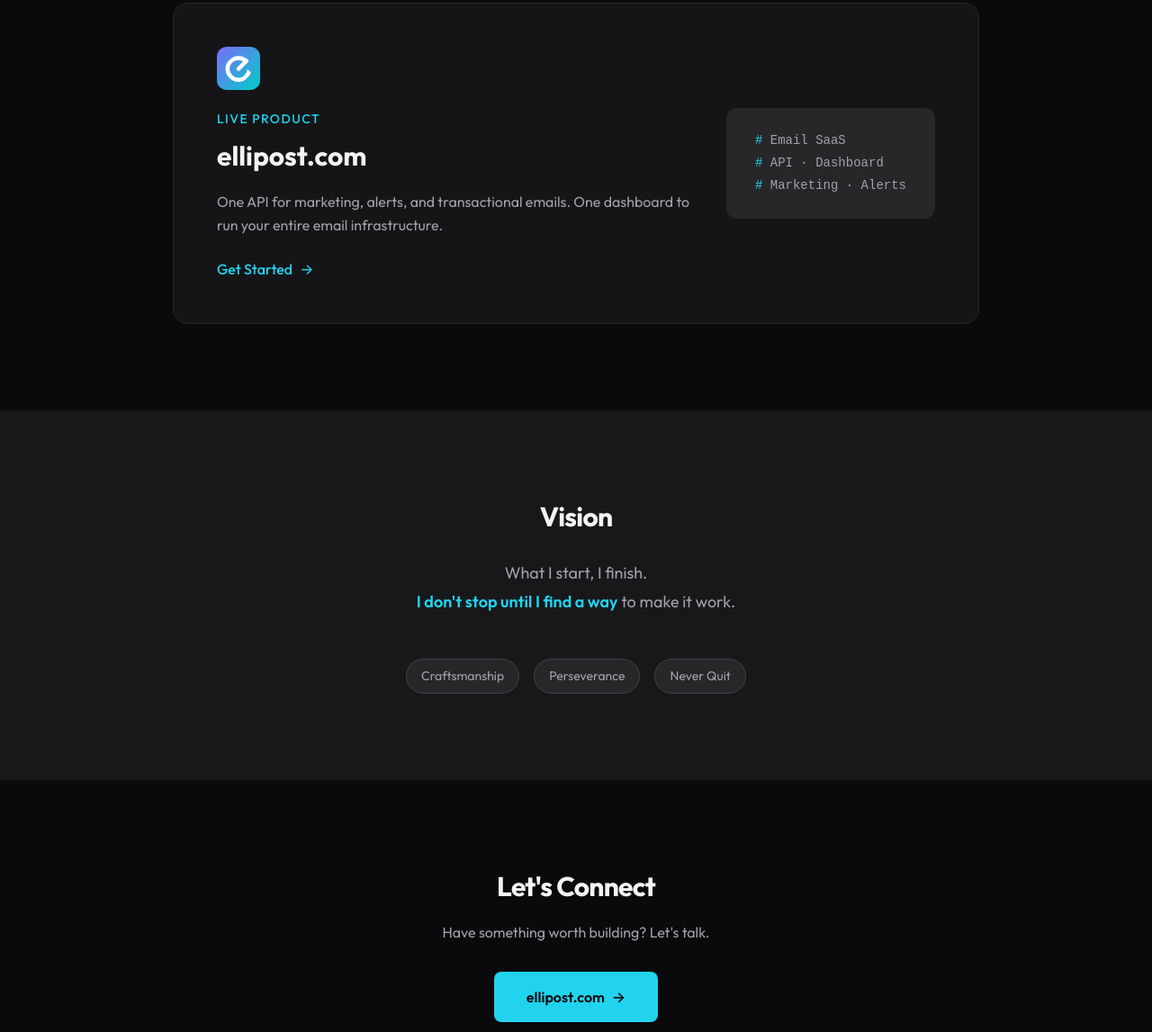
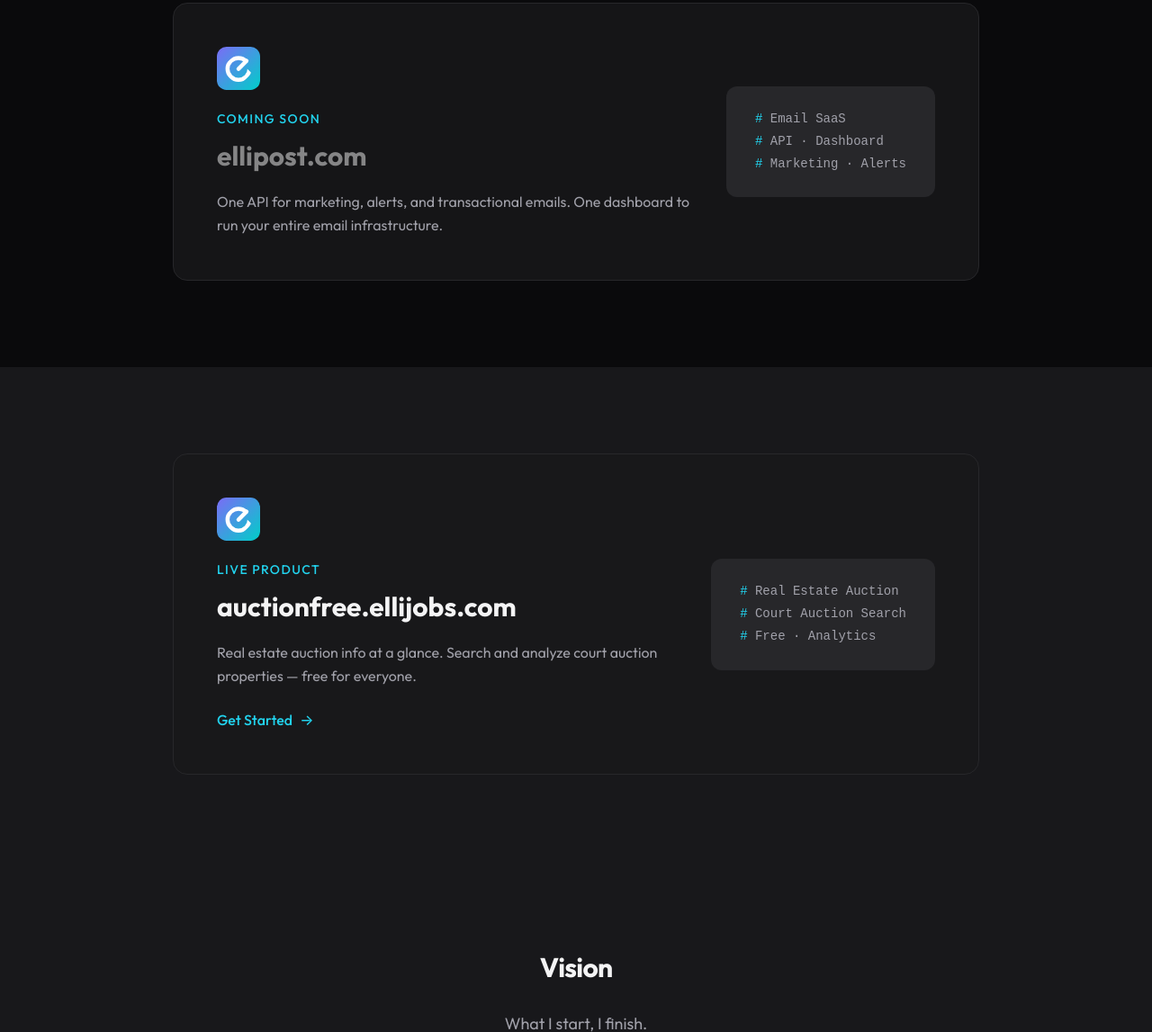
Before and after one commit to fredchoi/ellijobs, a plain HTML site: page index.html in a window 1280 px wide. Shown: the part 1217-2364 px from the top of the page at 90% size. Drawn offline with Linux system fonts and the light colour scheme.

Commit message:
feat: add auctionfree product card and mark ellipost as coming soon

```diff
--- a/index.html
+++ b/index.html
@@ -88,7 +88,7 @@
             </span>
           </p>
           <div class="hero-actions">
-            <a href="https://ellipost.com" target="_blank" rel="noopener noreferrer" class="btn btn-primary">ellipost.com →</a>
+            <a href="https://auctionfree.ellijobs.com" target="_blank" rel="noopener noreferrer" class="btn btn-primary">auctionfree →</a>
             <a href="#vision" class="btn btn-secondary">Vision →</a>
           </div>
         </div>
@@ -151,19 +151,17 @@
                   </g>
                 </svg>
               </div>
-              <p class="ellipost-label">Live Product</p>
+              <p class="ellipost-label">
+                <span class="lang-ko">공사중</span>
+                <span class="lang-en">Coming Soon</span>
+              </p>
               <h2 class="ellipost-title">
-                <a href="https://ellipost.com" target="_blank" rel="noopener noreferrer">ellipost.com</a>
+                <span style="opacity: 0.5;">ellipost.com</span>
               </h2>
               <p class="ellipost-desc">
                 <span class="lang-ko">마케팅·알림·트랜잭션 이메일을 하나의 API로. 대시보드 하나면 이메일 인프라가 완성됩니다.</span>
                 <span class="lang-en">One API for marketing, alerts, and transactional emails. One dashboard to run your entire email infrastructure.</span>
               </p>
-              <a href="https://ellipost.com" target="_blank" rel="noopener noreferrer" class="ellipost-link">
-                <span class="lang-ko">바로 시작하기</span>
-                <span class="lang-en">Get Started</span>
-                <span aria-hidden="true">→</span>
-              </a>
             </div>
             <div class="ellipost-tags">
               <span class="lang-ko">
@@ -175,6 +173,60 @@
                 <span class="tag-line">#</span> Email SaaS<br>
                 <span class="tag-line">#</span> API · Dashboard<br>
                 <span class="tag-line">#</span> Marketing · Alerts
+              </span>
+            </div>
+          </div>
+        </div>
+      </section>
+
+      <!-- auctionfree.ellijobs.com -->
+      <section class="section section-dark">
+        <div class="container">
+          <div class="ellipost-card">
+            <div class="ellipost-main">
+              <div class="ellipost-symbol">
+                <svg width="48" height="48" viewBox="0 0 512 512" fill="none" xmlns="http://www.w3.org/2000/svg">
+                  <defs>
+                    <linearGradient id="af-grad" x1="0" y1="0" x2="512" y2="512" gradientUnits="userSpaceOnUse">
+                      <stop stop-color="#7B6CF6"/>
+                      <stop offset="1" stop-color="#00CEC9"/>
+                    </linearGradient>
+                    <clipPath id="af-clip">
+                      <rect x="100" y="110" width="312" height="152"/>
+                      <rect x="100" y="262" width="230" height="150"/>
+                    </clipPath>
+                  </defs>
+                  <rect width="512" height="512" rx="114" fill="url(#af-grad)"/>
+                  <g transform="rotate(-45, 256, 262)">
+                    <circle cx="256" cy="262" r="130" fill="none" stroke="#fff" stroke-width="48" clip-path="url(#af-clip)"/>
+                    <line x1="256" y1="262" x2="390" y2="262" stroke="#fff" stroke-width="48" stroke-linecap="round"/>
+                  </g>
+                </svg>
+              </div>
+              <p class="ellipost-label">Live Product</p>
+              <h2 class="ellipost-title">
+                <a href="https://auctionfree.ellijobs.com" target="_blank" rel="noopener noreferrer">auctionfree.ellijobs.com</a>
+              </h2>
+              <p class="ellipost-desc">
+                <span class="lang-ko">부동산 경매 정보를 한눈에. 법원 경매 물건 검색부터 분석까지, 누구나 무료로 시작할 수 있습니다.</span>
+                <span class="lang-en">Real estate auction info at a glance. Search and analyze court auction properties — free for everyone.</span>
+              </p>
+              <a href="https://auctionfree.ellijobs.com" target="_blank" rel="noopener noreferrer" class="ellipost-link">
+                <span class="lang-ko">바로 시작하기</span>
+                <span class="lang-en">Get Started</span>
+                <span aria-hidden="true">→</span>
+              </a>
+            </div>
+            <div class="ellipost-tags">
+              <span class="lang-ko">
+                <span class="tag-line">#</span> 부동산 경매<br>
+                <span class="tag-line">#</span> 법원 경매 검색<br>
+                <span class="tag-line">#</span> 무료 · 분석
+              </span>
+              <span class="lang-en">
+                <span class="tag-line">#</span> Real Estate Auction<br>
+                <span class="tag-line">#</span> Court Auction Search<br>
+                <span class="tag-line">#</span> Free · Analytics
               </span>
             </div>
           </div>
@@ -211,8 +263,8 @@
             <span class="lang-ko">함께 만들어갈 이야기가 있다면, 편하게 연락주세요.</span>
             <span class="lang-en">Have something worth building? Let's talk.</span>
           </p>
-          <a href="https://ellipost.com" target="_blank" rel="noopener noreferrer" class="btn btn-primary btn-lg">
-            ellipost.com <span aria-hidden="true">→</span>
+          <a href="https://auctionfree.ellijobs.com" target="_blank" rel="noopener noreferrer" class="btn btn-primary btn-lg">
+            auctionfree <span aria-hidden="true">→</span>
           </a>
         </div>
       </section>
@@ -221,7 +273,7 @@
       <footer class="footer">
         <div class="container footer-inner">
           <p class="footer-copy">© <span id="year"></span> ellijobs · Elli</p>
-          <a href="https://ellipost.com" target="_blank" rel="noopener noreferrer" class="footer-link">ellipost.com</a>
+          <a href="https://auctionfree.ellijobs.com" target="_blank" rel="noopener noreferrer" class="footer-link">auctionfree.ellijobs.com</a>
         </div>
       </footer>
     </div>
```
